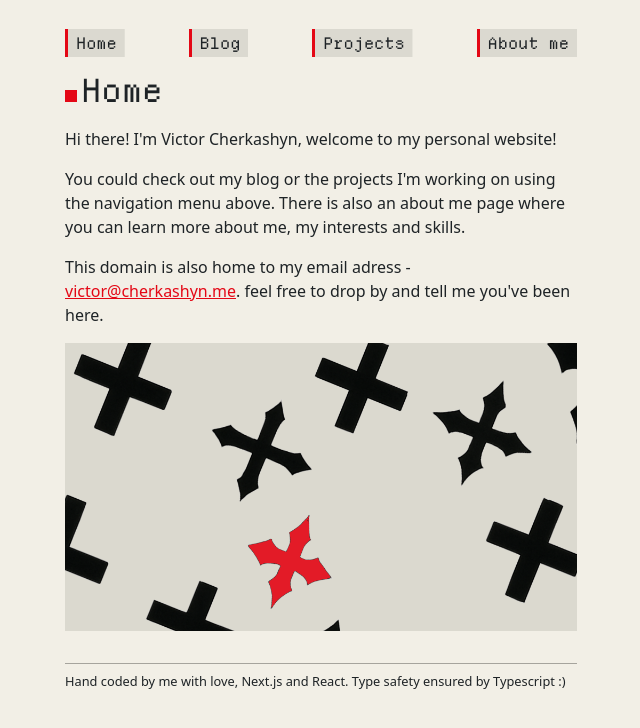
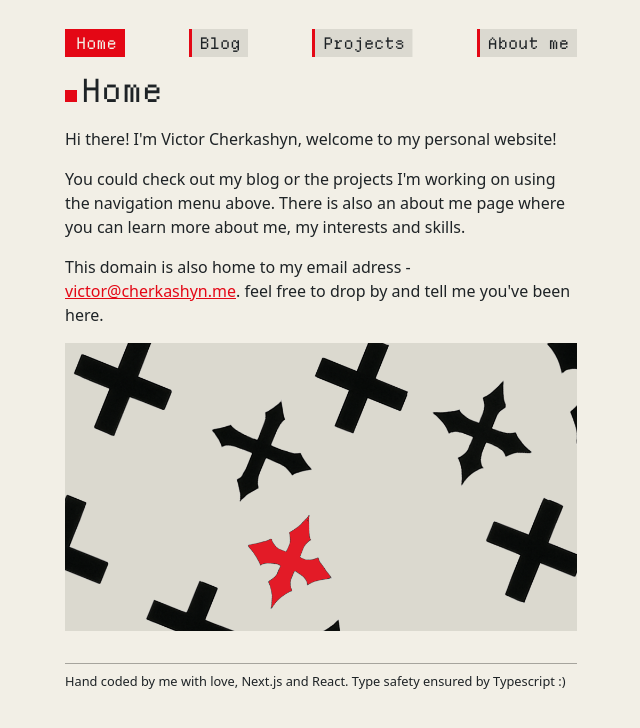
Before and after one commit to verbey/personal-website, a Next.js app: page / in a window 1280 px wide. Shown: the top 728 px of the page, without its empty margins (319-959 px from the left). Built offline with nearby package versions, Linux system fonts and the light colour scheme.

Commit message:
Separate business logic from Navbar component into custom hook

```diff
--- a/src/app/components/Navbar/Navbar.tsx
+++ b/src/app/components/Navbar/Navbar.tsx
@@ -1,13 +1,13 @@
 'use client';
 
 import Link from 'next/link';
-import { useState } from 'react';
 
 import styles from './Navbar.module.css';
 
+import useNavbar from './useNavbar';
+
 export default function Navbar() {
-	// I don't set default activeTab state so the home tab won't be active forever for users with JS disabled
-	const [activeTab, setActiveTab] = useState('');
+	const { activeTab, setActiveTab } = useNavbar();
 
 	return (
 		<nav className={styles.navbar}>
--- /dev/null
+++ b/src/app/components/Navbar/useNavbar.tsx
@@ -0,0 +1,21 @@
+import { useState, useEffect } from 'react';
+import { usePathname } from 'next/navigation';
+
+function useNavbar() {
+    // I don't set default activeTab state so the home tab won't be active forever for users with JS disabled
+    const [activeTab, setActiveTab] = useState('');
+
+    const pathname = usePathname();
+
+    useEffect(() => {
+        if (!pathname) return;
+        if (pathname === '/' || pathname === '') setActiveTab('home');
+        else if (pathname.startsWith('/blog')) setActiveTab('blog');
+        else if (pathname.startsWith('/about')) setActiveTab('about');
+        else setActiveTab('');
+    }, [pathname]);
+
+    return { activeTab, setActiveTab };
+}
+
+export default useNavbar;
```
